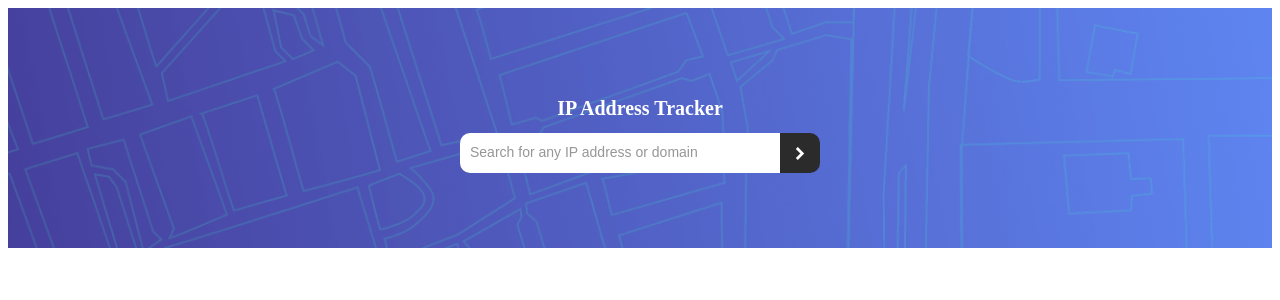
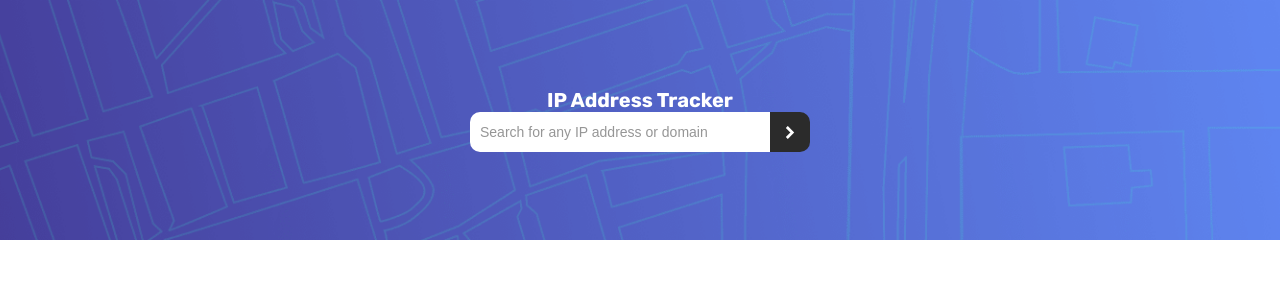
Before and after one commit to andresmauricio/ip-checker-rc-fetcher, a React (Create React App) app in the folder ip-check-app/: page / in a window 1280 px wide. Shown: the top 300 px of the page. Built offline with nearby package versions, Linux system fonts and the light colour scheme; the HTML template or start-up script is replaced by a standard one.

Commit message:
global styles and change broke colors

```diff
--- a/ip-check-app/public/index.html
+++ b/ip-check-app/public/index.html
@@ -24,6 +24,12 @@
       work correctly both with client-side routing and a non-root public URL.
       Learn how to configure a non-root public URL by running `npm run build`.
     -->
+    <link rel="preconnect" href="https://fonts.googleapis.com" />
+    <link rel="preconnect" href="https://fonts.gstatic.com" crossorigin />
+    <link
+      href="https://fonts.googleapis.com/css2?family=Rubik:wght@400;500;700&display=swap"
+      rel="stylesheet"
+    />
     <title>React App</title>
   </head>
   <body>
--- a/ip-check-app/src/App.tsx
+++ b/ip-check-app/src/App.tsx
@@ -1,9 +1,12 @@
 import React, { Fragment } from "react";
+import { GlobalStyles } from "./shared/styles/GlobalStyles";
+import { Global } from "@emotion/react";
 import { Header } from "./components/Header/index";
 
 function App() {
   return (
     <Fragment>
+      <Global styles={GlobalStyles} />
       <Header />
     </Fragment>
   );
--- a/ip-check-app/src/components/Input/Button.tsx
+++ b/ip-check-app/src/components/Input/Button.tsx
@@ -7,7 +7,7 @@ export const Button = styled.div`
   justify-content: center;
   height: 40px;
   width: 40px;
-  background-color: hsl(0, 0%, 17%);
+  background-color: var(--very-dark-gray);
   background-image: url(${arrow});
   background-repeat: no-repeat;
   background-size: 10px;
@@ -16,6 +16,6 @@ export const Button = styled.div`
   border-bottom-right-radius: 10px;
   cursor: pointer;
   &:hover {
-    background-color: hsl(0, 0%, 59%);
+    background-color: var(--dark-gray);
   }
 `;
--- a/ip-check-app/src/components/Input/Input.tsx
+++ b/ip-check-app/src/components/Input/Input.tsx
@@ -7,11 +7,11 @@ export const Input = styled.input`
   padding: 0px 10px;
   outline: none;
   border: none;
-  color: hsl(0, 0%, 17%);
+  color: var(--very-dark-gray);
   border-top-left-radius: 10px;
   border-bottom-left-radius: 10px;
   &::placeholder {
-    color: hsl(0, 0%, 59%);
+    color: var(--dark-gray);
     font-size: 14px;
   }
 `;
--- /dev/null
+++ b/ip-check-app/src/shared/styles/GlobalStyles.ts
@@ -0,0 +1,19 @@
+import { css } from "@emotion/react";
+
+export const GlobalStyles = css`
+  *,
+  *::after,
+  *::before {
+    padding: 0px;
+    margin: 0px;
+    box-sizing: border-box;
+  }
+  :root {
+    --very-dark-gray: hsl(0, 0%, 17%);
+    --dark-gray: hsl(0, 0%, 59%);
+  }
+  body {
+    font-size: 18px;
+    font-family: "Rubik", sans-serif;
+  }
+`;
```
